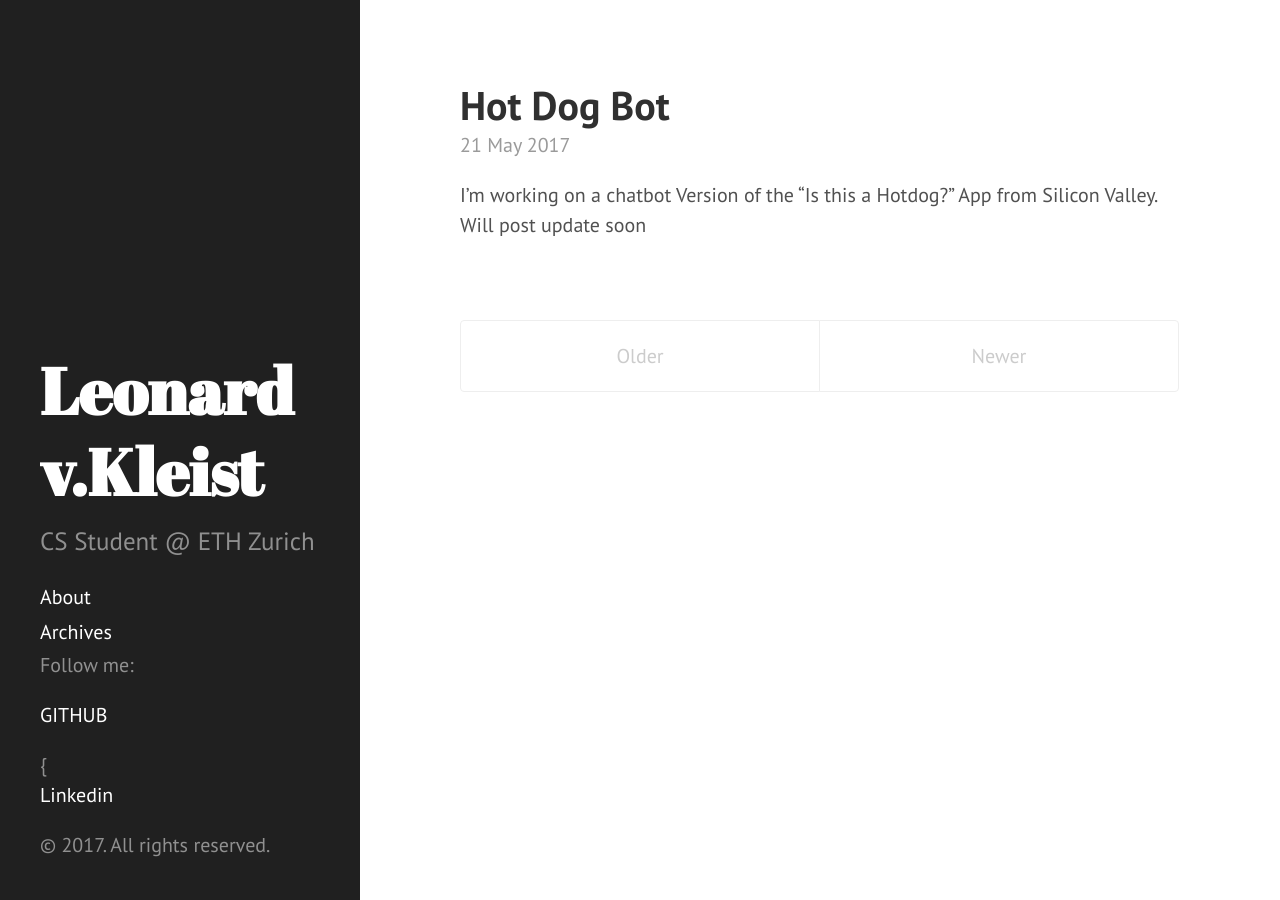
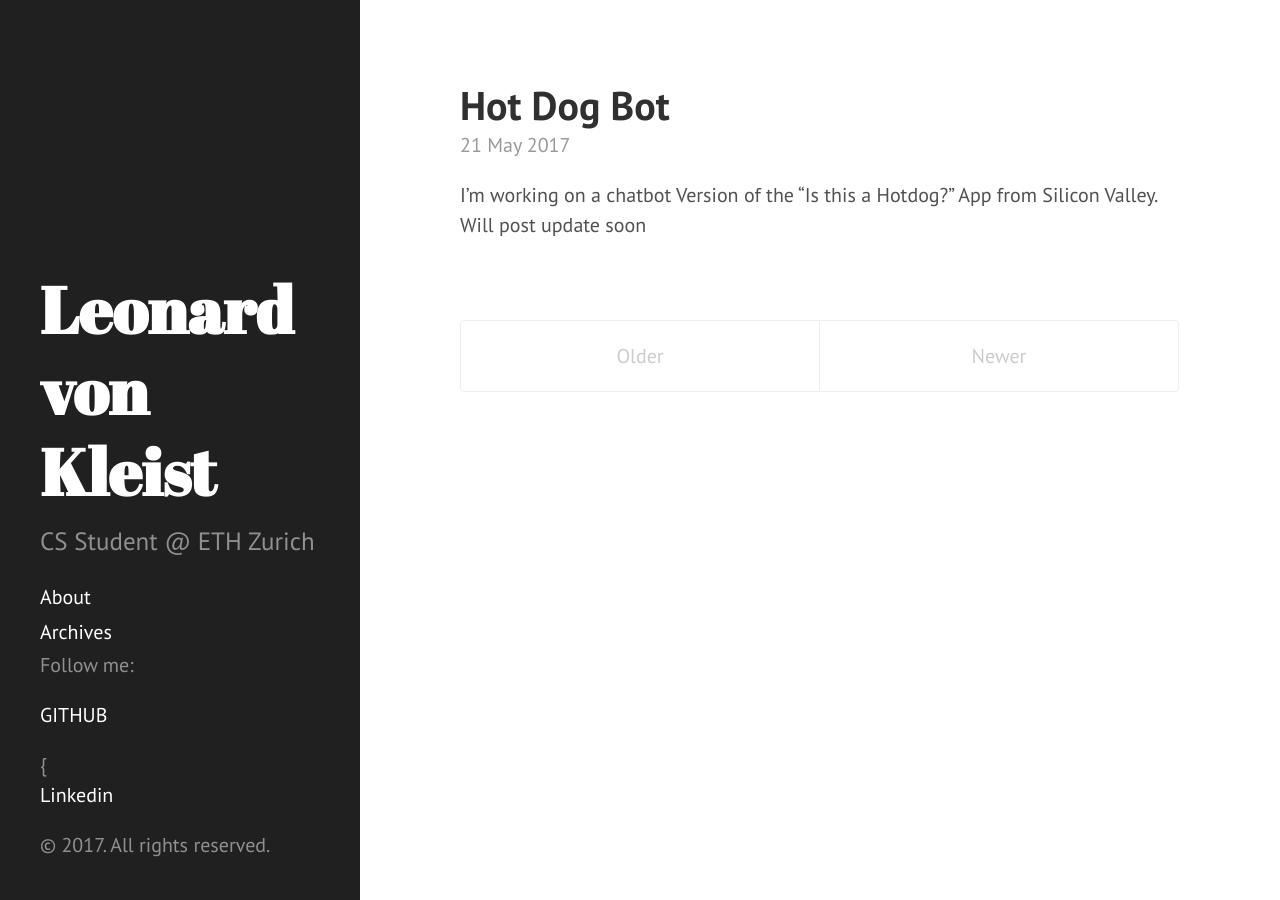
Before and after one commit to leokleist/leokleist.github.io, a Jekyll site: the page built from index.html, in a window 1280 px wide. Built offline with Jekyll 4.4.1, drawn with Linux system fonts in a browser that asks for light colours; Markdown is read by kramdown in place of the engine named in the settings; the list of posts is cut into pages by our own code.

Commit message:
Update _config.yml

```diff
--- a/_config.yml
+++ b/_config.yml
@@ -7,7 +7,7 @@ permalink:        pretty
 
 
 # Setup
-title:            Leonard v.Kleist
+title:            Leonard von Kleist
 tagline:          Blog
 description:      CS Student @ ETH Zurich
 url:              http://hyde.getpoole.com
```
